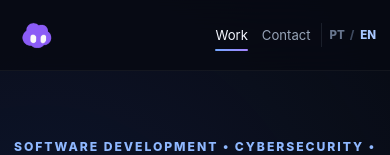
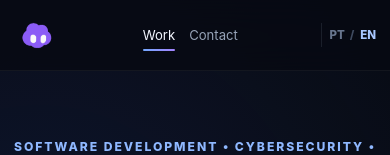
Before and after one commit to AndreyRodr/Portfolio, a React (Vite) app: page / in a window 390 px wide. Shown: the top 155 px of the page. Built offline with nearby package versions, Linux system fonts and the light colour scheme.

Commit message:
fix: restructure navbar for mobile responsiveness

```diff
--- a/src/App.tsx
+++ b/src/App.tsx
@@ -373,7 +373,6 @@ function App() {
             <img src='/bloub-teste.gif' alt='Andrey Rodrigues' />
           </a>
 
-          <div className='nav-right'>
           <div className='nav-links'>
             <a className={navClass('work')} href='#work'>{t.nav.work}</a>
             <a className={navClass('research')} href='#research'>{t.nav.research}</a>
@@ -399,7 +398,6 @@ function App() {
             >
               EN
             </button>
-            </div>
           </div>
         </nav>
       </header>
```
Lines whose indentation alone changed are shown as unchanged.
